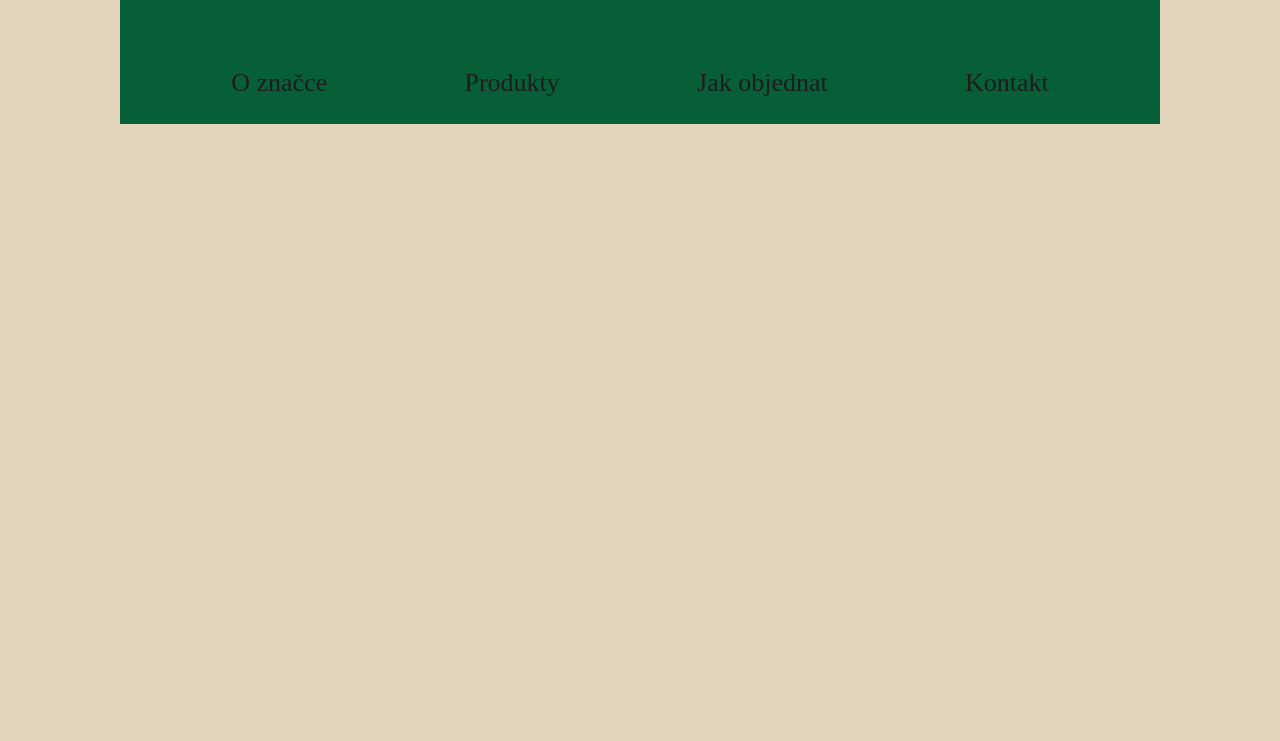
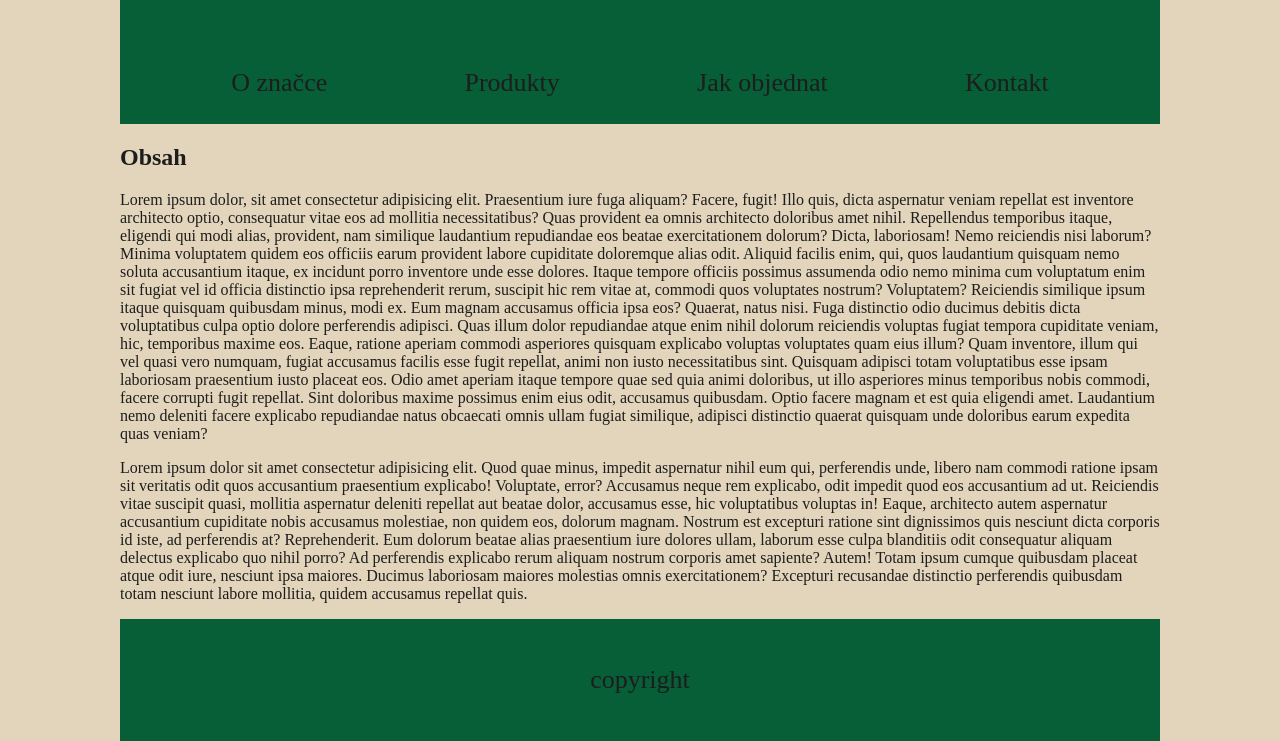
Before and after one commit to LucieTesarova/Ecolotte, an Eleventy site: page index.html in a window 1280 px wide. Shown: the part 338-1079 px from the top of the page. Before the commit the page ends 800 px from the top, so only its background shows below. Built offline with nearby package versions, Linux system fonts and the light colour scheme; Eleventy itself is replaced by a stand-in of ours; files that its build step writes are made by us from their sources.

Commit message:
created footer

```diff
--- a/_includes/layouts/hlavni.njk
+++ b/_includes/layouts/hlavni.njk
@@ -23,6 +23,13 @@
           <li><a href=""></a>Kontakt</li>
         </ul>
       </nav>
+
+
+      {{content|safe}}
+
+      <footer class="footer">
+        <p class="footer_text">copyright</p>
+      </footer>
     </div>
   </body>
 </html>
--- a/index.html
+++ b/index.html
@@ -4,3 +4,17 @@ title: Hlavní stránka
 ---
 
 <h2>Obsah</h2>
+<p>Lorem ipsum dolor, sit amet consectetur adipisicing elit. Praesentium iure fuga aliquam? Facere, fugit! Illo quis, dicta aspernatur veniam repellat est inventore architecto optio, consequatur vitae eos ad mollitia necessitatibus?
+Quas provident ea omnis architecto doloribus amet nihil. Repellendus temporibus itaque, eligendi qui modi alias, provident, nam similique laudantium repudiandae eos beatae exercitationem dolorum? Dicta, laboriosam! Nemo reiciendis nisi laborum?
+Minima voluptatem quidem eos officiis earum provident labore cupiditate doloremque alias odit. Aliquid facilis enim, qui, quos laudantium quisquam nemo soluta accusantium itaque, ex incidunt porro inventore unde esse dolores.
+Itaque tempore officiis possimus assumenda odio nemo minima cum voluptatum enim sit fugiat vel id officia distinctio ipsa reprehenderit rerum, suscipit hic rem vitae at, commodi quos voluptates nostrum? Voluptatem?
+Reiciendis similique ipsum itaque quisquam quibusdam minus, modi ex. Eum magnam accusamus officia ipsa eos? Quaerat, natus nisi. Fuga distinctio odio ducimus debitis dicta voluptatibus culpa optio dolore perferendis adipisci.
+Quas illum dolor repudiandae atque enim nihil dolorum reiciendis voluptas fugiat tempora cupiditate veniam, hic, temporibus maxime eos. Eaque, ratione aperiam commodi asperiores quisquam explicabo voluptas voluptates quam eius illum?
+Quam inventore, illum qui vel quasi vero numquam, fugiat accusamus facilis esse fugit repellat, animi non iusto necessitatibus sint. Quisquam adipisci totam voluptatibus esse ipsam laboriosam praesentium iusto placeat eos.
+Odio amet aperiam itaque tempore quae sed quia animi doloribus, ut illo asperiores minus temporibus nobis commodi, facere corrupti fugit repellat. Sint doloribus maxime possimus enim eius odit, accusamus quibusdam.
+Optio facere magnam et est quia eligendi amet. Laudantium nemo deleniti facere explicabo repudiandae natus obcaecati omnis ullam fugiat similique, adipisci distinctio quaerat quisquam unde doloribus earum expedita quas veniam?</p>
+<p>Lorem ipsum dolor sit amet consectetur adipisicing elit. Quod quae minus, impedit aspernatur nihil eum qui, perferendis unde, libero nam commodi ratione ipsam sit veritatis odit quos accusantium praesentium explicabo!
+Voluptate, error? Accusamus neque rem explicabo, odit impedit quod eos accusantium ad ut. Reiciendis vitae suscipit quasi, mollitia aspernatur deleniti repellat aut beatae dolor, accusamus esse, hic voluptatibus voluptas in!
+Eaque, architecto autem aspernatur accusantium cupiditate nobis accusamus molestiae, non quidem eos, dolorum magnam. Nostrum est excepturi ratione sint dignissimos quis nesciunt dicta corporis id iste, ad perferendis at? Reprehenderit.
+Eum dolorum beatae alias praesentium iure dolores ullam, laborum esse culpa blanditiis odit consequatur aliquam delectus explicabo quo nihil porro? Ad perferendis explicabo rerum aliquam nostrum corporis amet sapiente? Autem!
+Totam ipsum cumque quibusdam placeat atque odit iure, nesciunt ipsa maiores. Ducimus laboriosam maiores molestias omnis exercitationem? Excepturi recusandae distinctio perferendis quibusdam totam nesciunt labore mollitia, quidem accusamus repellat quis.</p>
--- a/scss/_base.scss
+++ b/scss/_base.scss
@@ -9,8 +9,13 @@ body{
 .container-main{
     max-width: 1040px;
     margin: 0 auto;
+    // display: flex;
+    // height: 100vh;
+    // flex-direction: column;
+    // justify-content: space-between;
 }
 
+//ZAHLAVI
 .header{
     background-color: $bg-color-dark;
     min-height: 380px;
@@ -30,6 +35,8 @@ body{
     justify-content: flex-start;
 }
 
+
+//MENU
 .menu{
     background-color: $bg-color-dark;
     margin: 0;
@@ -43,3 +50,14 @@ li{
     padding: 1em;
     font-size: $larger-size;
 }
+
+//ZAPATI
+.footer{
+background-color: $bg-color-dark;
+padding: 20px;
+}
+
+.footer_text{
+    font-size: $larger-size;
+    text-align: center;
+}
```
Also changed, not shown: css/style.css, 1 other file.
